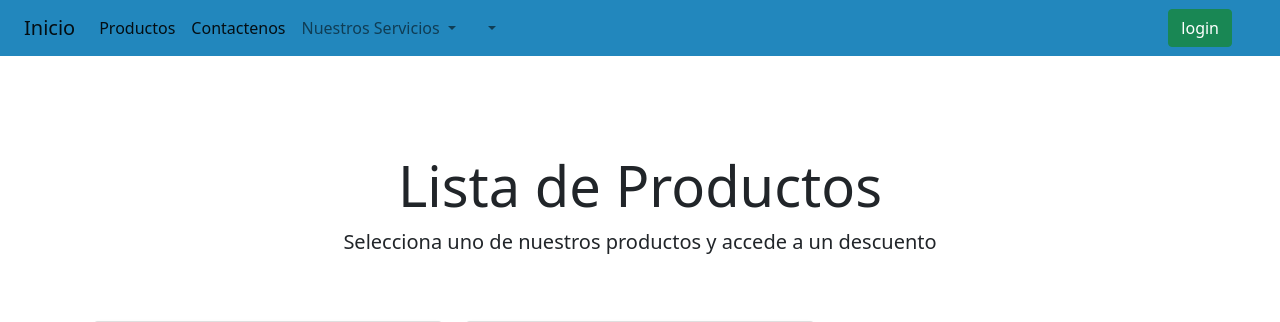
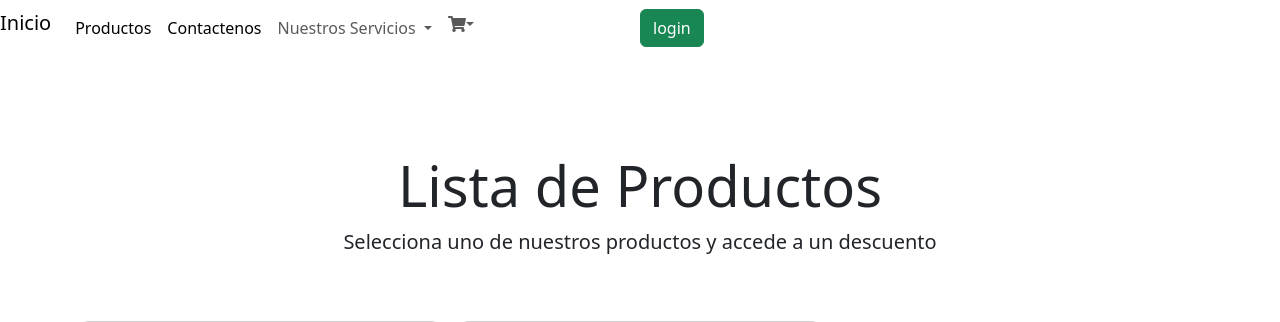
Before and after one commit to webdesingridolf/VentasWeb, a PHP site: page /Vistas/Productos.php in a window 1280 px wide. Shown: the top 322 px of the page. Run offline with PHP 8.4, Linux system fonts and the light colour scheme; data comes from the database, SQL or seed files in the repository; some libraries are stand-ins or nearby versions.

Commit message:
Barra de navegacion mejorado

```diff
--- a/Vistas/Layout.php
+++ b/Vistas/Layout.php
@@ -6,11 +6,7 @@
     <!-- Google Font: Source Sans Pro -->
     <link rel="stylesheet" href="https://fonts.googleapis.com/css?family=Source+Sans+Pro:300,400,400i,700&display=fallback">
     <!-- Font Awesome Icons -->
-    <link rel="stylesheet" href="plugins/fontawesome-free/css/all.min.css">
-    <!-- overlayScrollbars -->
-    <link rel="stylesheet" href="plugins/overlayScrollbars/css/OverlayScrollbars.min.css">
-    <!-- Theme style -->
-    <link rel="stylesheet" href="dist/css/adminlte.min.css">
+
 
 
     <link rel="stylesheet" href="../css/bootstrap.min.css">
@@ -23,15 +19,14 @@
 </head>
 
 <body>
-    <nav class="navbar navbar-expand-lg navbar-light " style="background-color: #2287bd;">
-        <div class="container-fluid">
+
+    <nav class="navbar navbar-expand-md navbar">
+        <div class="navbar-collapse collapse w-100 order-1 order-md-0 dual-collapse2">
+            <ul class="navbar-nav mr-auto">
+            <li class="nav-item">
                     <a class="navbar-brand" href="inicio.php">Inicio</a>
-            <button class="navbar-toggler" type="button" data-bs-toggle="collapse" data-bs-target="#navbarNavDropdown" aria-controls="navbarNavDropdown" aria-expanded="false" aria-label="Toggle navigation">
-                <span class="navbar-toggler-icon"></span>
-            </button>
-            <div class="collapse navbar-collapse" id="navbarNavDropdown">
-                <ul class="navbar-nav container-fluid">
 
+                    </li>
                 <li class="nav-item">
                     <a class="nav-link active" aria-current="page" href="Productos.php">Productos</a>
                 </li>
@@ -48,8 +43,6 @@
                         <li><a class="dropdown-item" href="#">Instalacion de Antivirus</a></li>
                     </ul>
                 </li>
-                    <div class="collapse navbar-collapse" id="navbarCollapse">
-                        <ul class="navbar-nav mr-auto">
                 <li class="nav-item dropdown">
                                 <i class="fas fa-shopping-cart nav-link dropdown-toggle img-fluid" height="70px" width="70px" href="#" id="dropdown01" data-toggle="dropdown" aria-haspopup="true" aria-expanded="false"></i>
 
@@ -72,12 +65,11 @@
 
                                 </div>
                             </li>
-                            <!-- <li class="nav-item">
-                                <button type="button" class="btn btn-success">Iniciar Sesion</button>
-                            </li> -->
             </ul>
         </div>
 
+        <div class="navbar-collapse collapse w-100 order-3 dual-collapse2">
+            <ul class="navbar-nav ml-auto">
             <?php
                     if (isset($_SESSION["usuario"])) {
                     ?>
@@ -89,7 +81,7 @@
                     } else {
                     ?>
 
-                        <li class="nav-item d-flex">
+                        <li class="nav-item navbar-right">
                             <a class="btn btn-success" aria-current="page" href="Session.php">login</a>
                             <!-- <a href="Session.php" id="log-in" class="btn btn-danger btn-block">login</a> -->
                         </li>
@@ -97,33 +89,22 @@
                     }
 
                     ?>
-
-
             </ul>
-            </div>
         </div>
     </nav>
 
 
+
+
+
+
+
+
+
 </body>
-<!-- REQUIRED SCRIPTS -->
-<!-- jQuery -->
-<script src="plugins/jquery/jquery.min.js"></script>
-<!-- Bootstrap -->
-<script src="plugins/bootstrap/js/bootstrap.bundle.min.js"></script>
-<!-- overlayScrollbars -->
-<script src="plugins/overlayScrollbars/js/jquery.overlayScrollbars.min.js"></script>
-<!-- AdminLTE App -->
-<script src="dist/js/adminlte.js"></script>
 
-<!-- PAGE PLUGINS -->
-<!-- jQuery Mapael -->
-<script src="plugins/jquery-mousewheel/jquery.mousewheel.js"></script>
-<script src="plugins/raphael/raphael.min.js"></script>
-<script src="plugins/jquery-mapael/jquery.mapael.min.js"></script>
-<script src="plugins/jquery-mapael/maps/usa_states.min.js"></script>
-<!-- ChartJS -->
-<script src="plugins/chart.js/Chart.min.js"></script>
+<script src="../js/sweetalert2.min.js"></script>
+
 
 
 </html>
--- a/Vistas/Productos.php
+++ b/Vistas/Productos.php
@@ -4,7 +4,6 @@ include_once '../Controladores/CRUD.php';
 include_once  '../Controladores/config.php';
 $Productos = new Acciones();
 $Mostrar = $Productos->Mostrar();
-$json=json_encode($Mostrar);
 ?>
 
 
@@ -14,12 +13,8 @@ $json=json_encode($Mostrar);
 <head>
     <meta charset="UTF-8">
     <meta name="viewport" content="width=device-width, initial-scale=1">
-    <link rel="stylesheet" href="https://use.fontawesome.com/releases/v5.6.3/css/all.css" integrity="sha384-UHRtZLI+pbxtHCWp1t77Bi1L4ZtiqrqD80Kn4Z8NTSRyMA2Fd33n5dQ8lWUE00s/" crossorigin="anonymous">
-    <link rel="stylesheet" href="../css/bootstrap.min.css">
-    <script src="https://unpkg.com/@popperjs/core@2"></script>
 
-    <link href="https://cdn.jsdelivr.net/npm/bootstrap@5.1.1/dist/css/bootstrap.min.css" rel="stylesheet" integrity="sha384-F3w7mX95PdgyTmZZMECAngseQB83DfGTowi0iMjiWaeVhAn4FJkqJByhZMI3AhiU" crossorigin="anonymous">
-    <link rel="stylesheet" href="../css/sweetalert2.min.css">
+
 
     <title>Carrito Compras en JavaScript</title>
 </head>
```
Also changed, not shown: JS/appCarrito.js (deleted, +0 -48 lines). Lines whose indentation alone changed are shown as unchanged.
